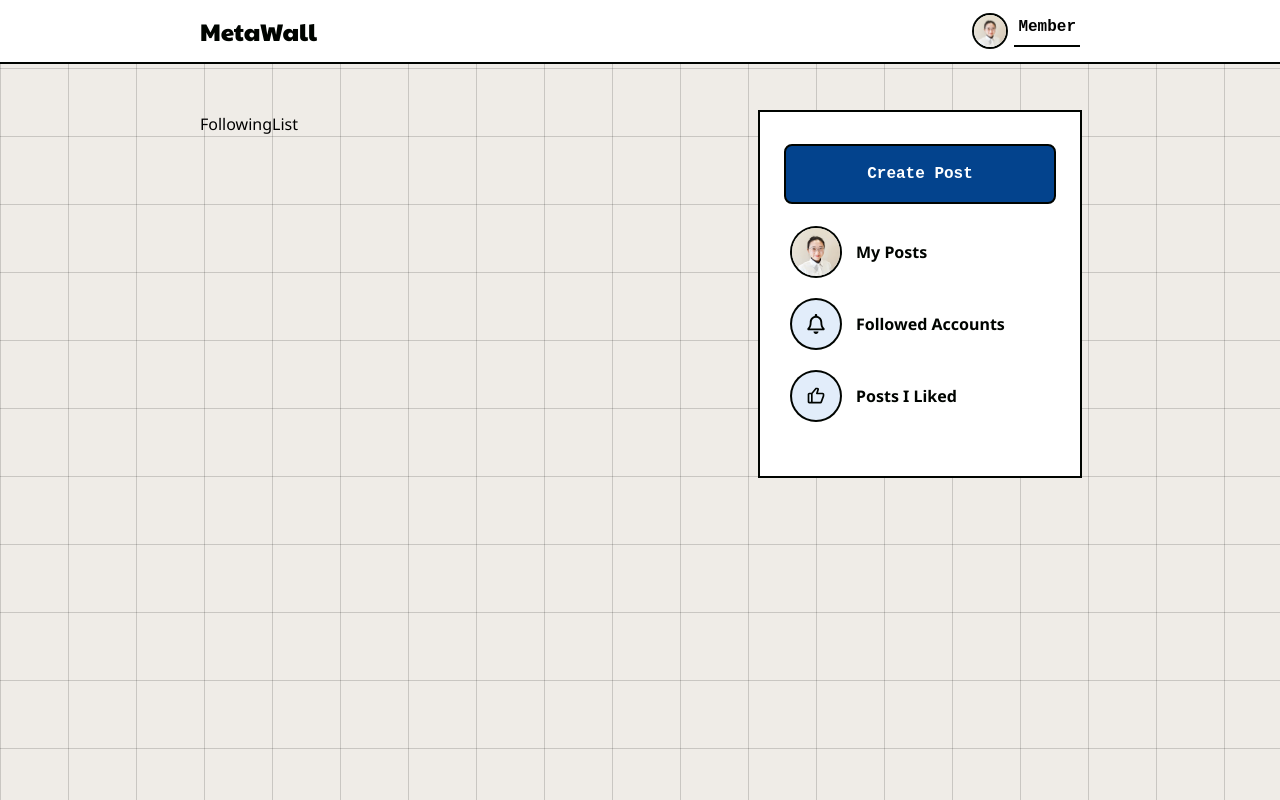
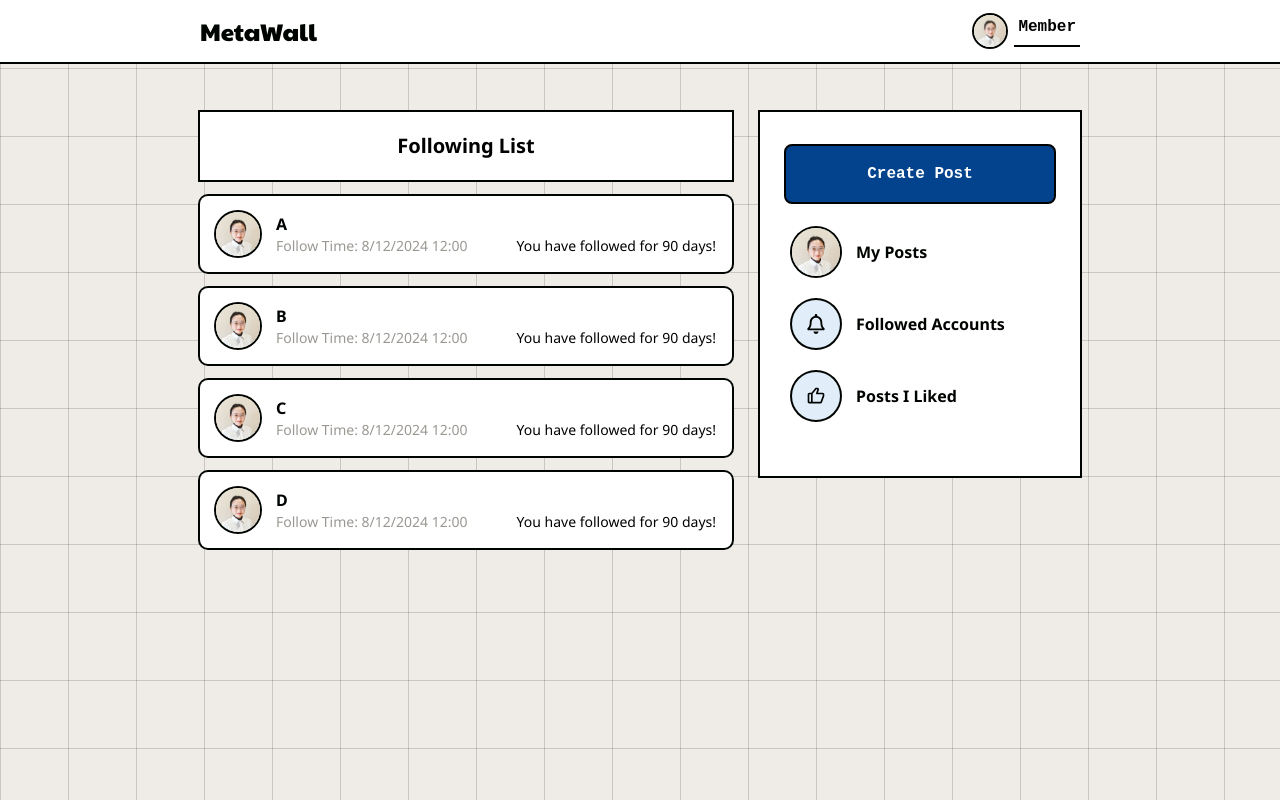
Before and after one commit to joyunhsiao/simple_social_app_frontend, a React (Vite) app: page /following-list in a window 1280 px wide. Built offline with nearby package versions, Linux system fonts and the light colour scheme; a web font is replaced by a local one.

Commit message:
feat: Implement `FollowingList` component
- Displayed a list of followers with sample data (A, B, C, D).
- Used `PageHeader` for section title and `FollowListItem` for each follow entry.

```diff
--- a/src/pages/FollowingList.tsx
+++ b/src/pages/FollowingList.tsx
@@ -1,5 +1,11 @@
+import { FollowListItem, PageHeader } from "../components"
+
 export const FollowingList = () => {
   return <>
-    FollowingList
+    <PageHeader text="Following List" />
+    <FollowListItem name="A" />
+    <FollowListItem name="B" />
+    <FollowListItem name="C" />
+    <FollowListItem name="D" />
   </>
 }
--- a/src/styles/output.css
+++ b/src/styles/output.css
@@ -873,14 +873,14 @@ video {
   color: rgb(3 67 141 / var(--tw-text-opacity, 1));
 }
 
+.text-custom-gray{
+  --tw-text-opacity: 1;
+  color: rgb(155 152 147 / var(--tw-text-opacity, 1));
+}
+
 .text-custom-white{
   --tw-text-opacity: 1;
   color: rgb(255 255 255 / var(--tw-text-opacity, 1));
-}
-
-.text-custom-gray{
-  --tw-text-opacity: 1;
-  color: rgb(155 152 147 / var(--tw-text-opacity, 1));
 }
 
 .ring-2{
```
